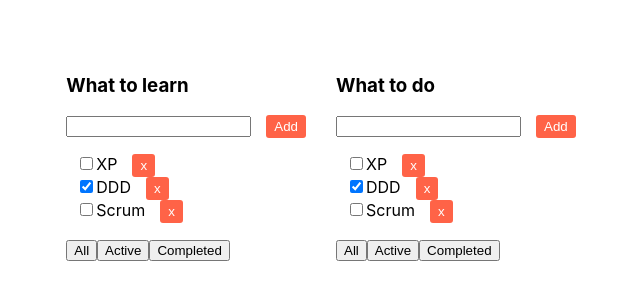
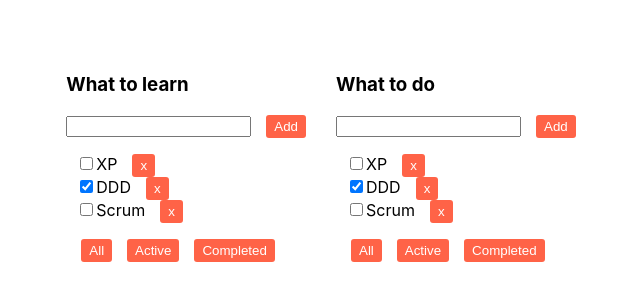
Before and after one commit to dariametelitsa/todolist, a React (Create React App) app: page / in a window 1280 px wide. Shown: the part 242-542 px from the top of the page, without its empty margins (319-959 px from the left). Built offline with nearby package versions, Linux system fonts and the light colour scheme.

Commit message:
refactored button filter

```diff
--- a/src/components/tasks/Tasks.tsx
+++ b/src/components/tasks/Tasks.tsx
@@ -5,17 +5,19 @@ import { FilterValuesType, TasksPropsType, TaskType } from "../../data/dataProps
 export const Tasks: React.FC<TasksPropsType> = (props) => {
     let {title, tasks, id} = props;
 
+    //global state
     let [tasksFiltered, setTasks] = useState<Array<TaskType>>(tasks);
 
+    //local state
     let [filter, setFilter] = useState<FilterValuesType>('all')
+
+    function changeFilter(value: FilterValuesType) {
+        setFilter(value);
+    }
 
     function removeTask(id: number) {
         let filteredTasks = tasksFiltered.filter((t) => t.id !== id);
         setTasks(filteredTasks);
-    }
-
-    function changeFilter(value: FilterValuesType) {
-        setFilter(value);
     }
 
     const getTasksFotTodolist = (tasks: Array<TaskType>, filter: FilterValuesType) => {
@@ -30,6 +32,7 @@ export const Tasks: React.FC<TasksPropsType> = (props) => {
                 return tasks;
         }
     }
+
     const tasksForTodoList = getTasksFotTodolist(tasksFiltered, filter);
 
 
--- a/src/components/todolist/Todolist.tsx
+++ b/src/components/todolist/Todolist.tsx
@@ -48,18 +48,9 @@ const Todolist: React.FC<TodolistPropsType> = ({
                 }
             </ul>
             <div className={'tabs'}>
-                <button onClick={() => {
-                    changeFilter('all')
-                }}>All
-                </button>
-                <button onClick={() => {
-                    changeFilter('active')
-                }}>Active
-                </button>
-                <button onClick={() => {
-                    changeFilter('completed')
-                }}>Completed
-                </button>
+                <Button name={'All'} callBack={() => changeFilter('all')}></Button>
+                <Button name={'Active'} callBack={() => changeFilter('active')}></Button>
+                <Button name={'Completed'} callBack={() => changeFilter('completed')}></Button>
             </div>
         </div>
     );
```
Also changed, not shown: src/data/Data.ts (+0 -18 lines).
